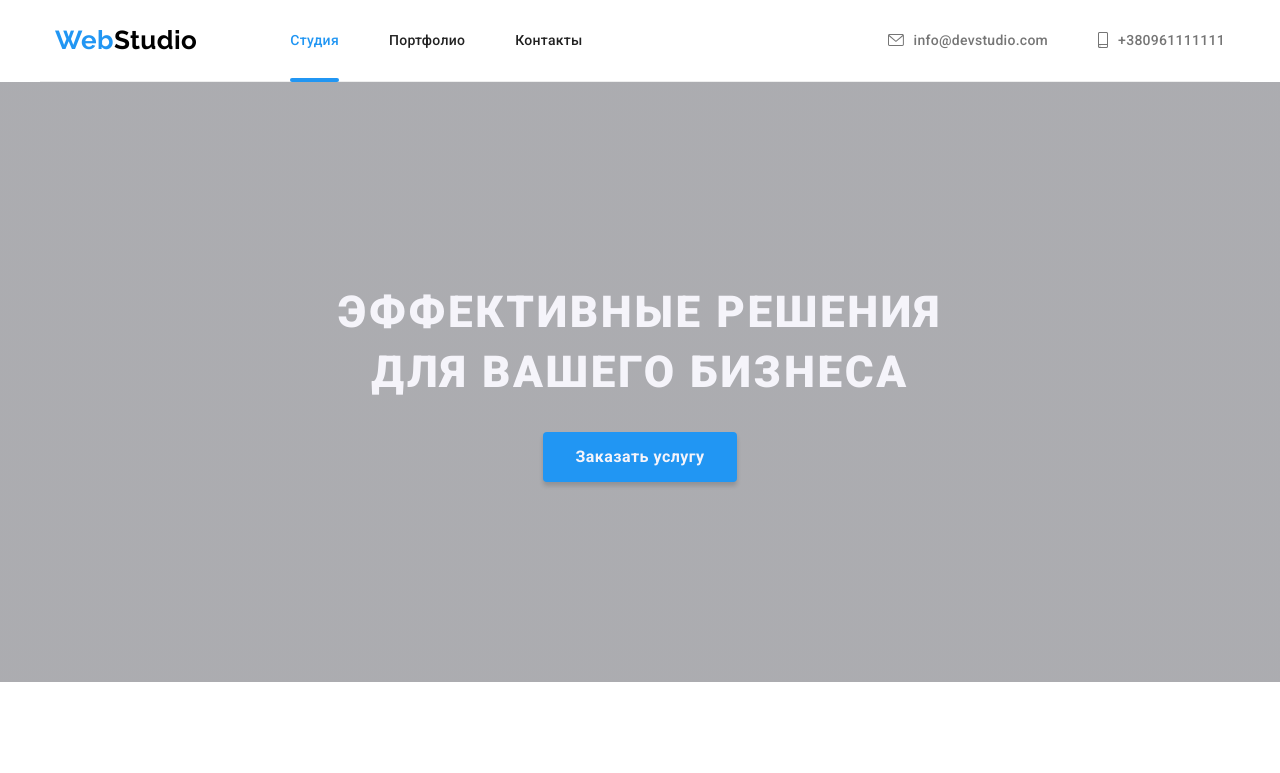
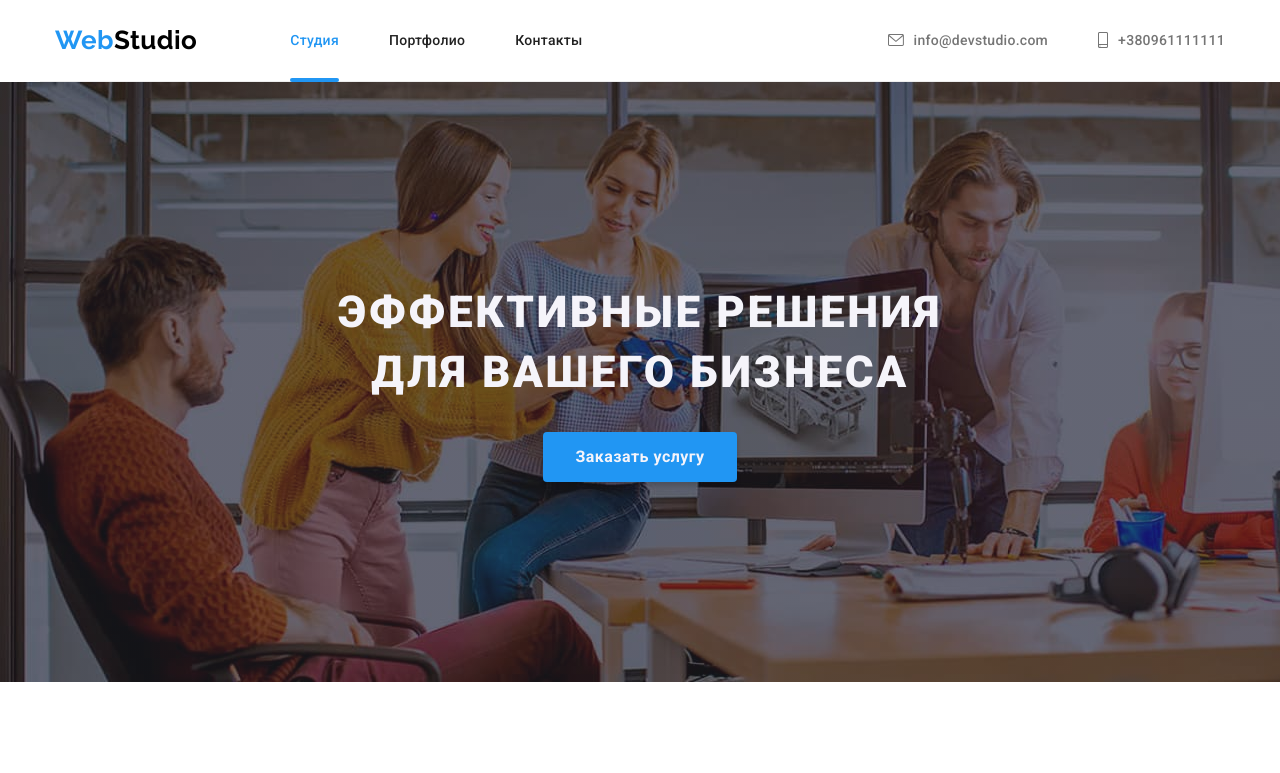
Before and after one commit to Vegamond/goit-markup-hw-07, a plain HTML site: page index.html in a window 1280 px wide. Shown: the top 773 px of the page. Drawn offline with nearby package versions, Linux system fonts and the light colour scheme; the site is published under a folder, as on GitHub Pages, so addresses that start at the root find nothing.

Commit message:
img bsckground

```diff
--- a/sass/components/_hero.scss
+++ b/sass/components/_hero.scss
@@ -6,7 +6,7 @@
     height: 600px;
     margin-right: auto;
     margin-left: auto;
-    background-image: linear-gradient( to right, var(--hero-gradient), var(--hero-gradient)), url("/img/hero.jpg");
+    background-image: linear-gradient( to right, var(--hero-gradient), var(--hero-gradient)), url("../img/hero.jpg");
 }
 
 .hero__title {
```
Also changed, not shown: css/main.css, css/main.min.css, 2 other files.
